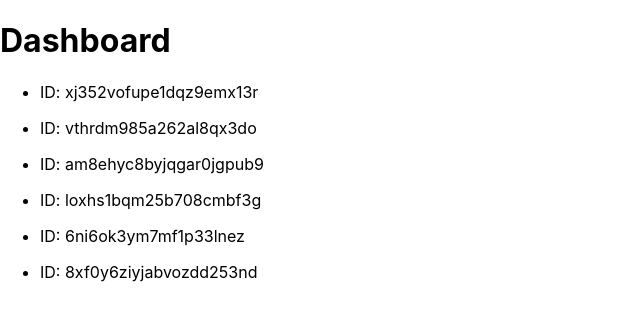
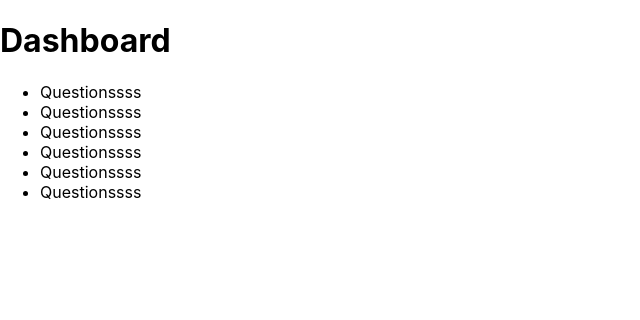
Before and after one commit to Svetansu/wyr1.1, a React (Create React App) app: page / in a window 1280 px wide. Shown: the top 320 px of the page, without its empty margins (0-640 px from the left). Built offline with nearby package versions, Linux system fonts and the light colour scheme.

Commit message:
fetching questions from the Question component

```diff
--- a/src/components/App.js
+++ b/src/components/App.js
@@ -10,10 +10,18 @@ class App extends Component {
   render() {
     return (
       <div className="App">
-        <Dashboard />
+        {this.props.loading === true
+              ? null
+              : <Dashboard />}
       </div>
     );
   }
 }
 
-export default connect()(App);
+function mapStateToProps ({ authedUser }) {
+  return {
+    loading: authedUser === null
+  }
+};
+
+export default connect(mapStateToProps)(App);
--- a/src/components/Dashboard.js
+++ b/src/components/Dashboard.js
@@ -1,5 +1,6 @@
 import React, { Component } from 'react';
 import { connect } from 'react-redux';
+import Question from './Question';
 
 class Dashboard extends Component {
     render() {
@@ -10,7 +11,7 @@ class Dashboard extends Component {
                 <ul>
                     {this.props.questionIds.map((id) => (
                         <li key={id}>
-                            <p>ID: {id}</p>
+                            <Question id={id}/>
                         </li>
                     ))}
                 </ul>
--- /dev/null
+++ b/src/components/Question.js
@@ -0,0 +1,27 @@
+import React, { Component } from "react";
+import { connect } from "react-redux";
+import { formatQuestion } from "../utils/_DATA";
+
+class Question extends Component {
+    render() {
+        console.log(this.props);
+        return (
+            <div>
+                Questionssss
+            </div>
+        );
+    }
+}
+
+function mapStateToProps ({authedUser, users, questions}, { id }) {
+    const question = questions[id];
+
+    return {
+      authedUser,
+      question: question
+        ? formatQuestion(question, question.optionOne.text, question.optionTwo.text)
+        : null
+    };
+  }
+
+export default connect(mapStateToProps)(Question);
--- a/src/utils/_DATA.js
+++ b/src/utils/_DATA.js
@@ -131,7 +131,7 @@ export function _getQuestions () {
   })
 }
 
-function formatQuestion ({ optionOneText, optionTwoText, author }) {
+export function formatQuestion ({ optionOneText, optionTwoText, author }) {
   return {
     id: generateUID(),
     timestamp: Date.now(),
```
